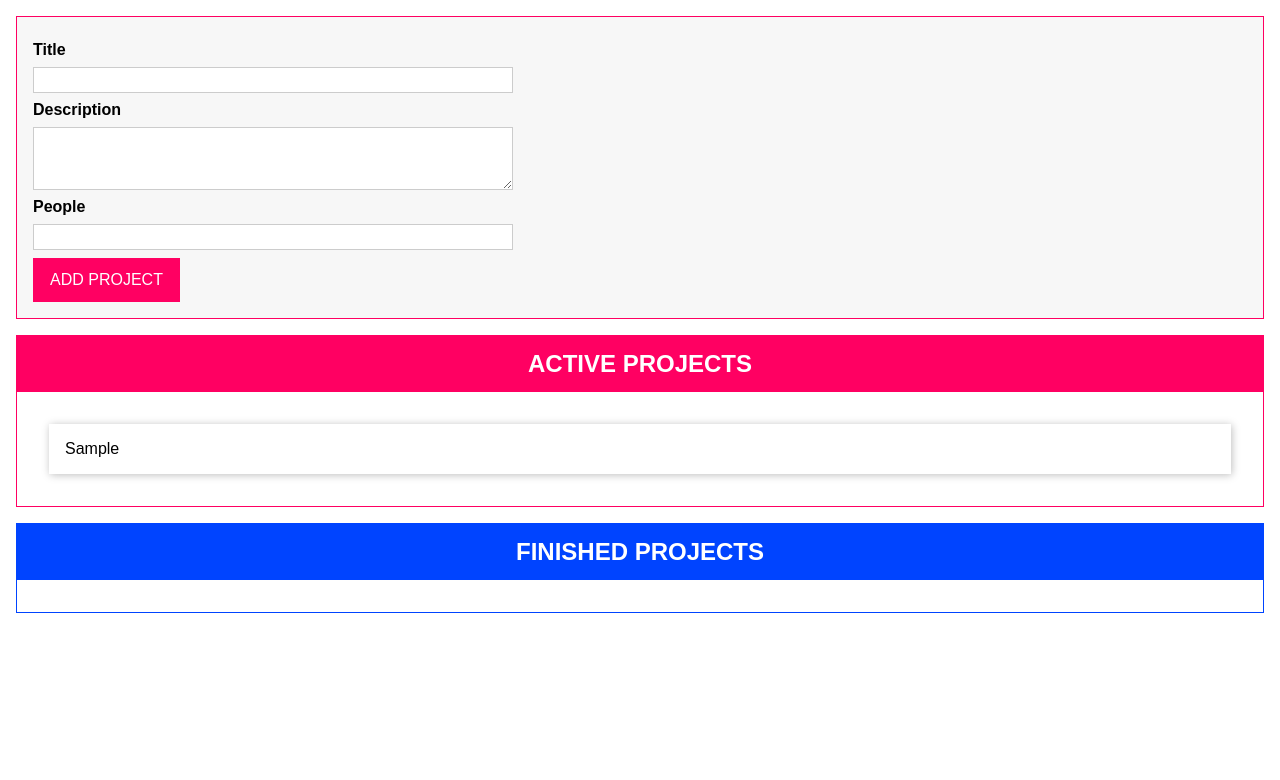
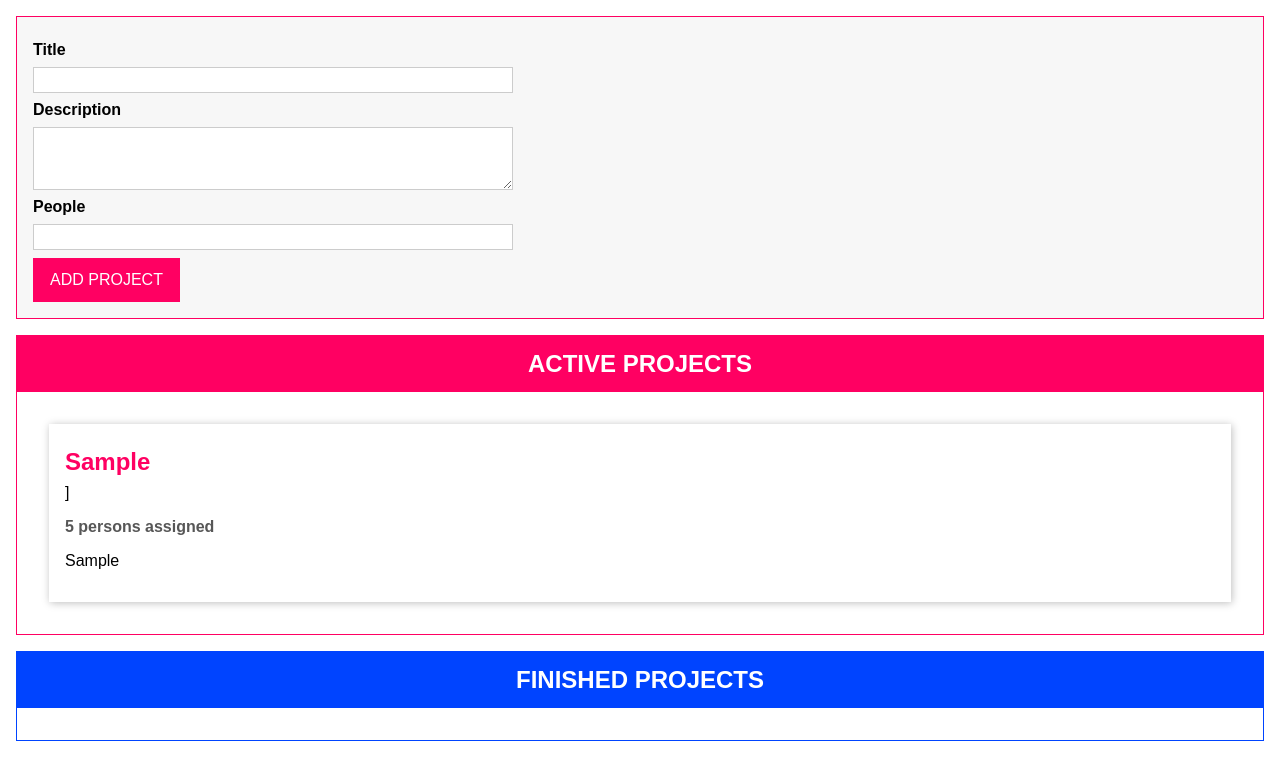
Before and after one commit to Morteza-Erfani/ProjectManager, a website with bundled scripts: page index.html in a window 1280 px wide. Both pictures are taken after typing "Sample", "Sample", "5" into the empty fields and a click on the button "ADD PROJECT". Built offline with nearby package versions, Linux system fonts and the light colour scheme.

Commit message:
modify rendering data in an unorder list

```diff
--- a/index.html
+++ b/index.html
@@ -27,7 +27,12 @@
       </form>
     </template>
     <template id="single-project">
-      <li></li>
+      <li>
+        <h2></h2>
+        ]
+        <h3></h3>
+        <p></p>
+      </li>
     </template>
     <template id="project-list">
       <section class="projects">
--- a/src/app.ts
+++ b/src/app.ts
@@ -142,6 +142,33 @@
   abstract renderContent(): void;
 }
 
+// ProjectItem class
+class ProjecItem extends Component<HTMLUListElement, HTMLLIElement> {
+  private project: Project;
+
+  get persons() {
+    if (this.project.people === 1) {
+      return "1 person";
+    } else {
+      return `${this.project.people} persons`;
+    }
+  }
+
+  constructor(hostId: string, project: Project) {
+    super("single-project", hostId, false, project.id);
+    this.project = project;
+
+    this.configure();
+    this.renderContent();
+  }
+  configure() {}
+  renderContent() {
+    this.element.querySelector("h2")!.textContent = this.project.title;
+    this.element.querySelector("h3")!.textContent = this.persons + " assigned";
+    this.element.querySelector("p")!.textContent = this.project.description;
+  }
+}
+
 // ProjectList Class
 class ProjectList extends Component<HTMLDivElement, HTMLElement> {
   assignProjects: Project[];
@@ -160,9 +187,7 @@
     )! as HTMLUListElement;
     listEl.innerHTML = "";
     for (const prjItem of this.assignProjects) {
-      const listItem = document.createElement("li");
-      listItem.textContent = prjItem.title;
-      listEl?.appendChild(listItem);
+      new ProjecItem(this.element.querySelector("ul")!.id, prjItem);
     }
   }
 
```
